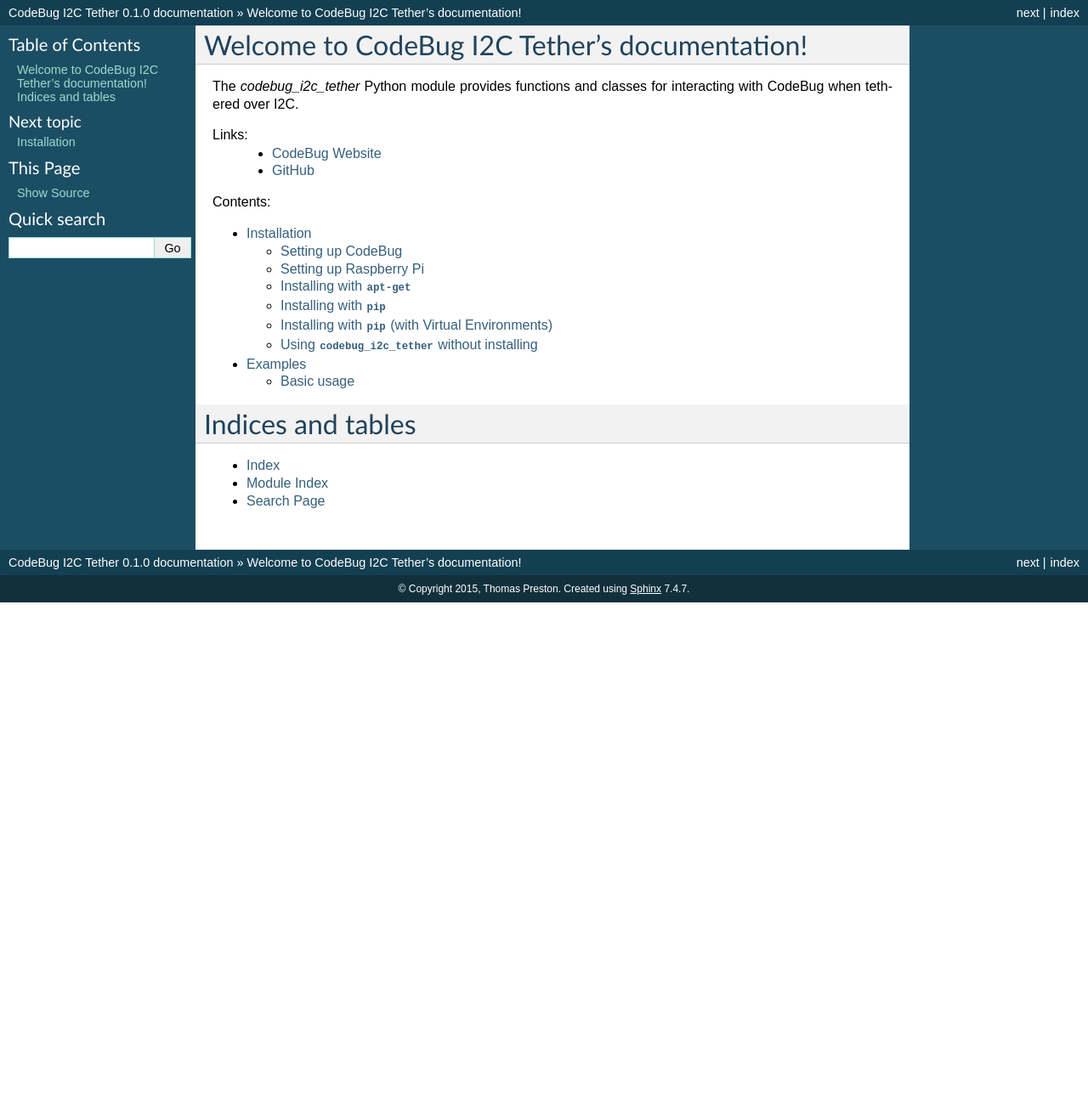
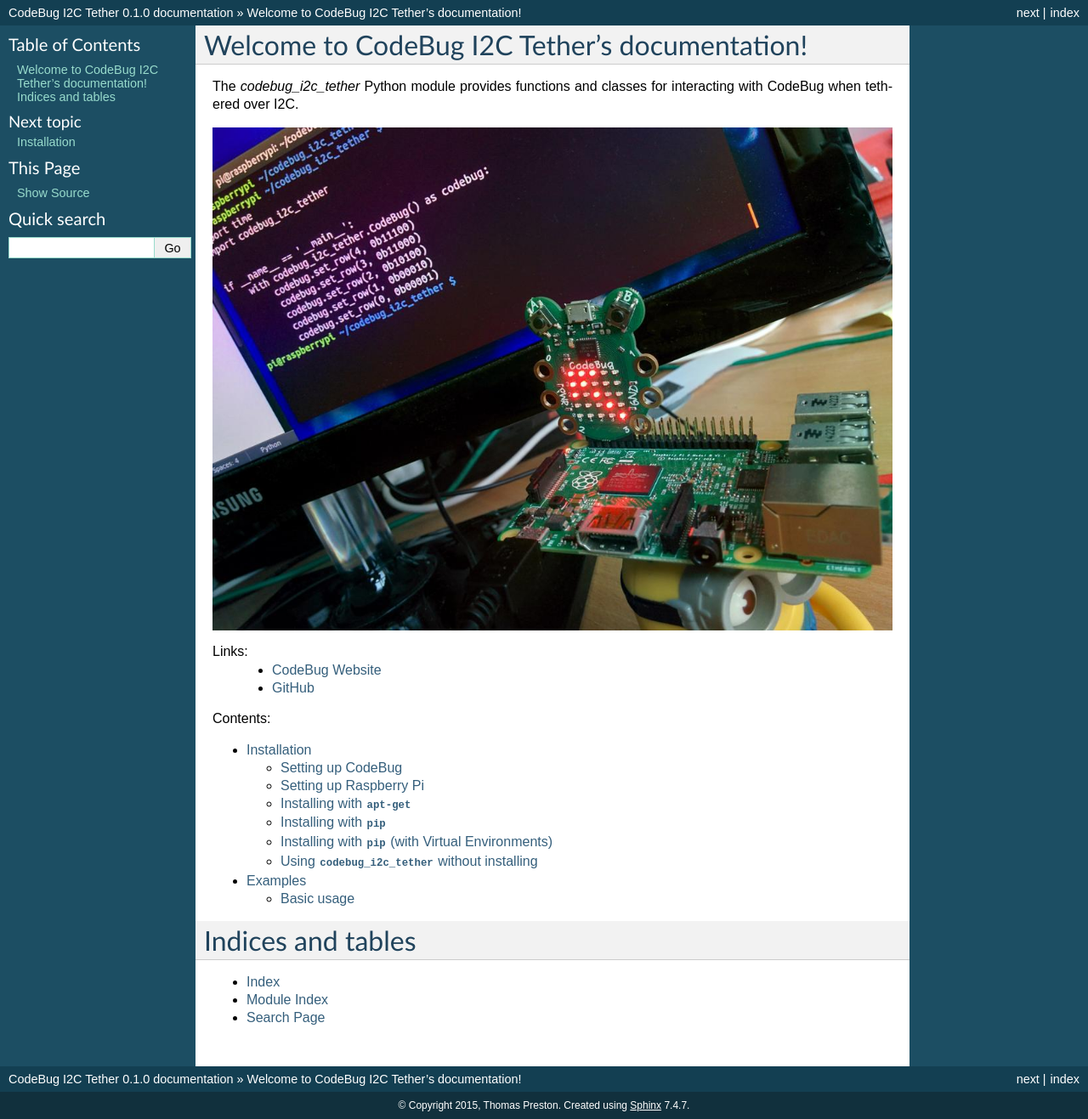
Before and after one commit to codebugtools/codebug_i2c_tether, a Sphinx documentation site: the page built from docs/index.rst, in a window 1280 px wide. Shown: the whole page at 85% size. Built offline with Sphinx 7.4.7, drawn with Linux system fonts in a browser that asks for light colours; formulas are drawn with MathJax 3; before the commit the page ends 900 px from its top, so only the background shows below that.

Commit message:
added image to index

```diff
--- a/docs/index.rst
+++ b/docs/index.rst
@@ -8,6 +8,10 @@
 
 The `codebug_i2c_tether` Python module provides functions and classes for
 interacting with CodeBug when tethered over I2C.
+
+.. image:: codebug_i2c_tether_rpi.jpg
+   :alt: Image showing CodeBug plugged into a Raspberry Pi 2.
+   :align: center
 
 Links:
     - `CodeBug Website <http://www.codebug.org.uk/>`_
```
Also changed, not shown: docs/codebug_i2c_tether_rpi.jpg (added).
